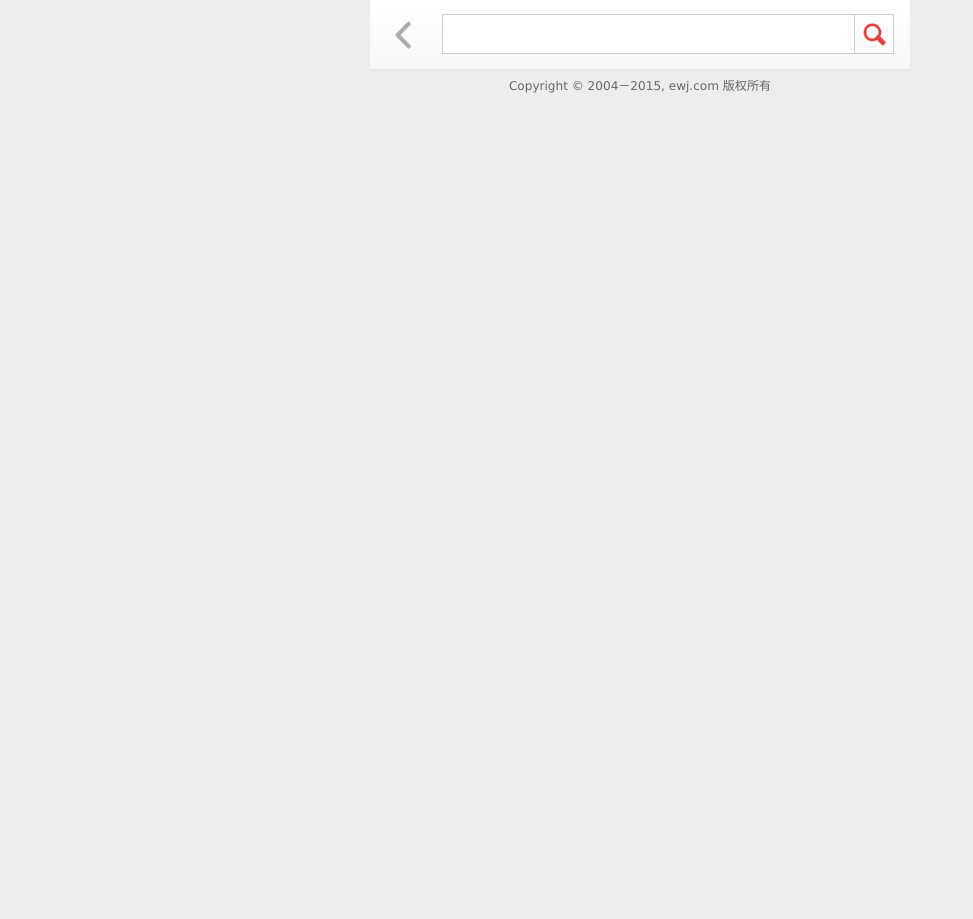
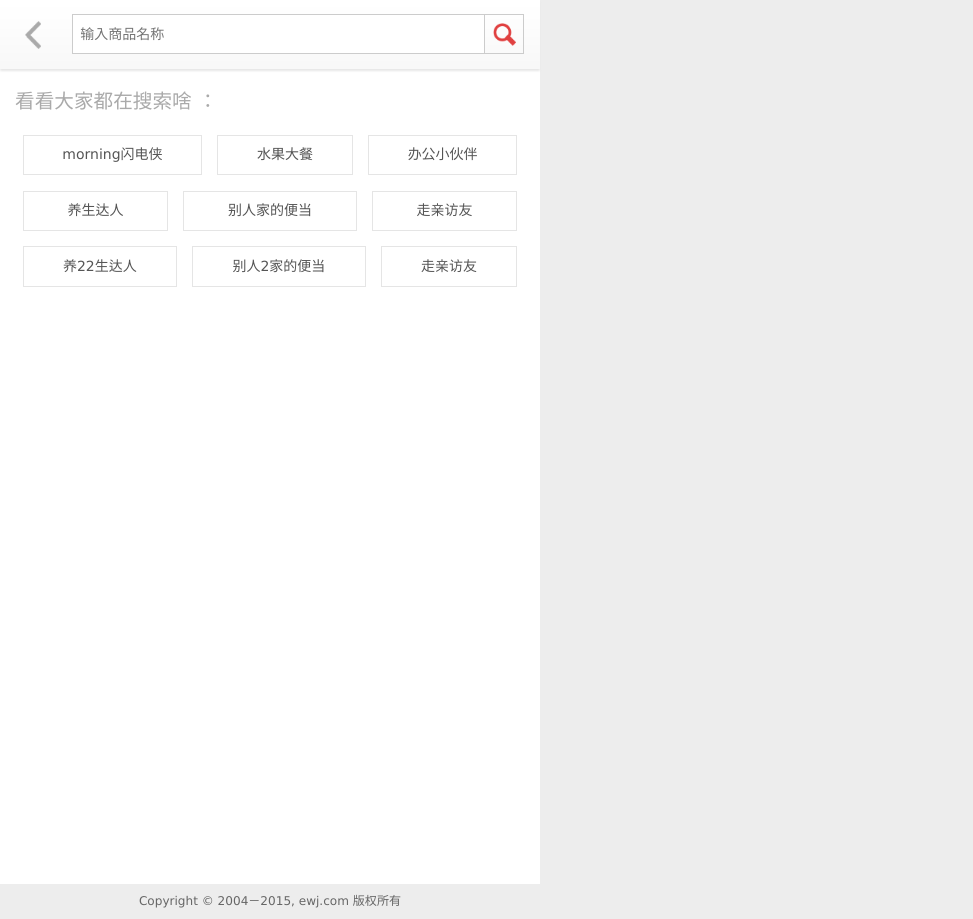
Before and after one commit to SisoInteractive/ewanjia_mobile, a website: page productSearch.html in a window 1280 px wide. Shown: the whole page, without its empty margins (0-973 px from the left). Before the commit the page ends 800 px from the top, so only its background shows below. Drawn offline with Linux system fonts and the light colour scheme.

Commit message:
Modify productSearch html file

```diff
--- a/less/commoditySearch.less
+++ b/less/commoditySearch.less
@@ -1,4 +1,8 @@
 #productSearch{
+  height: 100%;
+  position: absolute;
+  height: 100%;
+  display: block;
   .W-nav{
     padding-bottom: 0.444rem;
   }
@@ -13,3 +17,26 @@
     width: 12.088rem;
   }
 }
+/* searchCont */
+
+.searchCont{
+  background: #fff;
+  height: 100%;
+  display: block;
+  ul{
+    width: 100%;
+    li{
+      display: -webkit-box;
+      display: box;
+      width: 100%;
+
+      a{
+        padding: .2rem .0rem;
+        display: block;
+        margin: 0 0.222rem;
+        text-align: center;
+        -webkit-box-flex: 1;
+      }
+    }
+  }
+}
--- a/productSearch.html
+++ b/productSearch.html
@@ -17,22 +17,39 @@
     <script src="js/less.min.js"></script>
 </head>
 <body>
-    <div class="container">
+    <div class="container" id="productSearch">
 
         <!-- top nav-->
-        <nav class="row " id="productSearch">
+        <nav class="row">
             <div class="W-nav clearfix rowspace shadow">
                 <a class="fl-l"><img src="css/img/topup.png" class="upBtn"></a>
                 <div class="search clearfix">
-                    <input type="text" class="searchInput">
+                    <input type="text" class="searchInput" placeholder="输入商品名称">
                     <a class="searchBtn">&nbsp;</a>
                 </div>
             </div>
         </nav>
 
         <!-- search contents-->
-        <article class="searchCont">
-
+        <article class="searchCont rowspace pt20">
+            <h3 class="fz26 coraaa">看看大家都在搜索啥 ：</h3>
+            <ul>
+                <li class="mt20">
+                    <a class="border">morning闪电侠</a>
+                    <a class="border">水果大餐</a>
+                    <a class="border">办公小伙伴</a>
+                </li>
+                <li class="mt20">
+                    <a class="border">养生达人</a>
+                    <a class="border">别人家的便当</a>
+                    <a class="border">走亲访友</a>
+                </li>
+                <li class="mt20">
+                    <a class="border">养22生达人</a>
+                    <a class="border">别人2家的便当</a>
+                    <a class="border">走亲访友</a>
+                </li>
+            </ul>
         </article>
 
         <!--底部-->
```
Also changed, not shown: less/commoditySearch.css.
